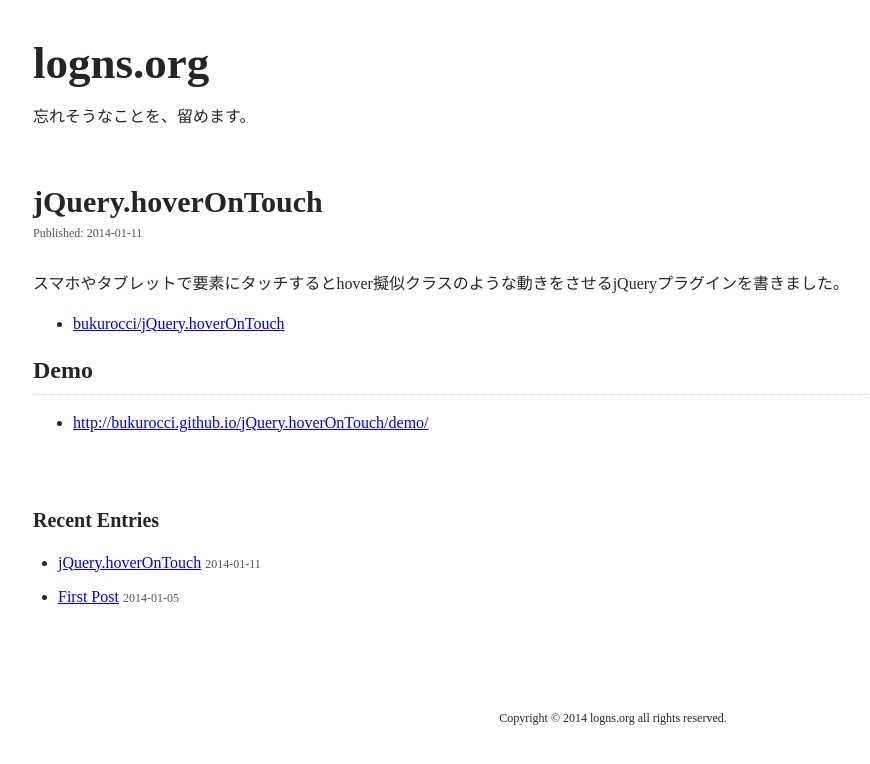
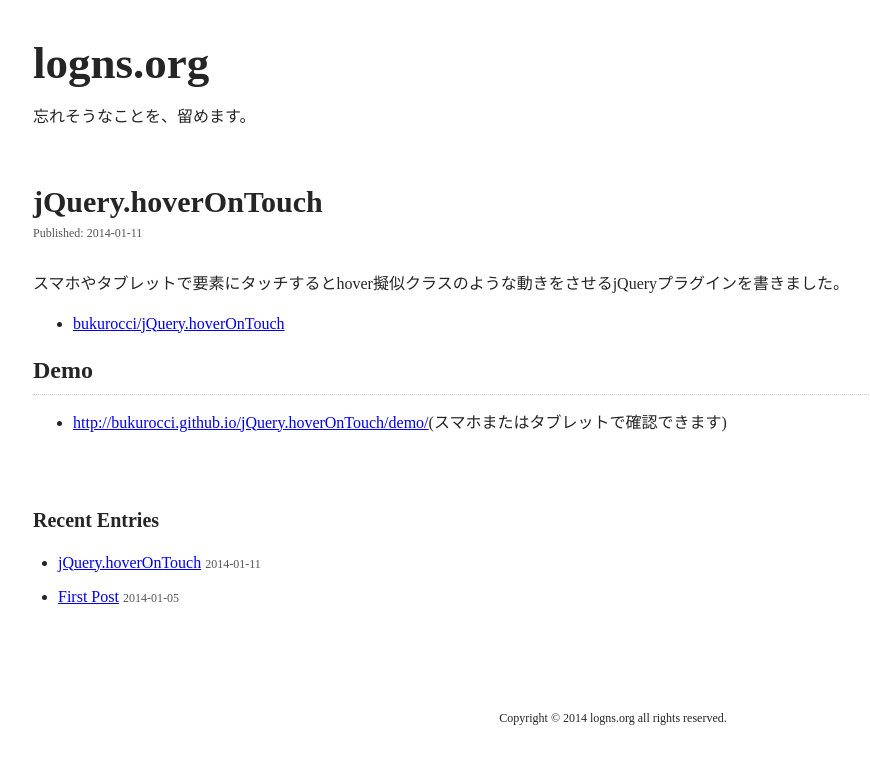
Before and after one commit to bukurocci/b.logns.org, a Jekyll site: the page built from _posts/2014-01-11-emulate-hover.md, in a window 1280 px wide. Shown: the top 764 px of the page, without its empty margins (27-897 px from the left). Built offline with Jekyll 4.4.1, drawn with Linux system fonts in a browser that asks for light colours; nearby versions of some CDN libraries; some of the changed lines change nothing that is shown.

Commit message:
記事修正

```diff
--- a/_posts/2014-01-11-emulate-hover.md
+++ b/_posts/2014-01-11-emulate-hover.md
@@ -10,4 +10,4 @@
 
 
 ##Demo
-- [http://bukurocci.github.io/jQuery.hoverOnTouch/demo/](http://bukurocci.github.io/jQuery.hoverOnTouch/demo/)
+- [http://bukurocci.github.io/jQuery.hoverOnTouch/demo/](http://bukurocci.github.io/jQuery.hoverOnTouch/demo/)(スマホまたはタブレットで確認できます)
```
